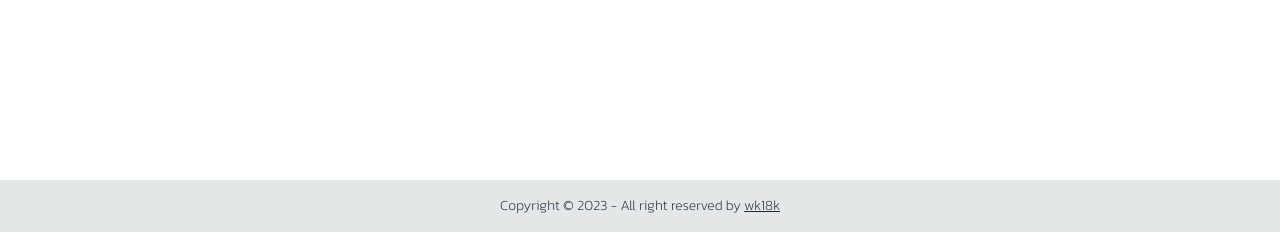
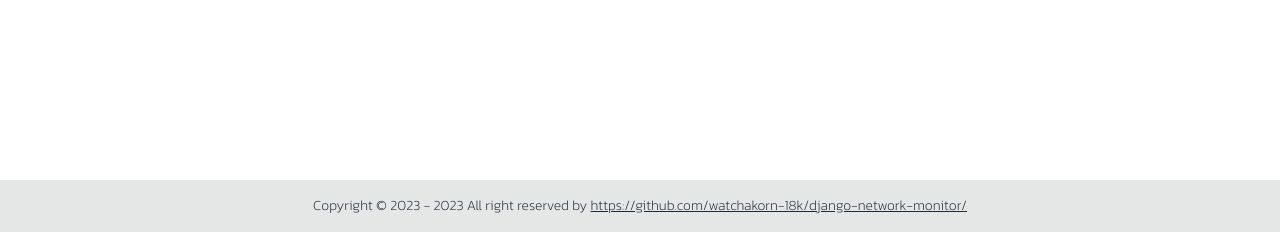
Before and after one commit to watchakorn-18k/django-network-monitor, a Django app: page / in a window 1280 px wide. Shown: the part 568-800 px from the top of the page. Run offline with Django 4.2, Linux system fonts and the light colour scheme; some libraries are stand-ins or nearby versions.

Commit message:
Add favicon and change year

```diff
--- a/wk18k/network_monitor/templates/network_monitor/layout.html
+++ b/wk18k/network_monitor/templates/network_monitor/layout.html
@@ -1,6 +1,7 @@
+{% load static %}
 <!DOCTYPE html>
 <html lang="en">
-
+{% load static %}
 <head>
     <meta charset="UTF-8" />
     <meta name="viewport" content="width=device-width, initial-scale=1.0" />
@@ -8,6 +9,7 @@
     <script src="https://cdn.tailwindcss.com"></script>
     <link href="https://fonts.googleapis.com/css2?family=Kanit:wght@200&display=swap" rel="stylesheet">
     <title>{% block title %}{% endblock title %}</title>
+    <link rel="icon" type="image/x-icon" href="{% static 'favicon.ico' %}">
     <style>
         body {
             font-family: 'Kanit', sans-serif;
@@ -52,8 +54,8 @@
     </style>
     <footer class="footer footer-center p-4 bg-base-300 text-base-content">
         <aside>
-            <p>Copyright © 2023 - All right reserved by <a class="link" href="http://github.com/watchakorn-18k"
-                    target="_blank" rel="noopener noreferrer">wk18k</a></p>
+            <p>Copyright © 2023 - <script>document.write(new Date().getFullYear())</script> All right reserved by <a class="link" href="https://github.com/watchakorn-18k/django-network-monitor"
+                    target="_blank" rel="noopener noreferrer">https://github.com/watchakorn-18k/django-network-monitor/</a></p>
         </aside>
     </footer>
 </body>
```
Also changed, not shown: wk18k/db.sqlite3, wk18k/static/favicon.ico (added).
